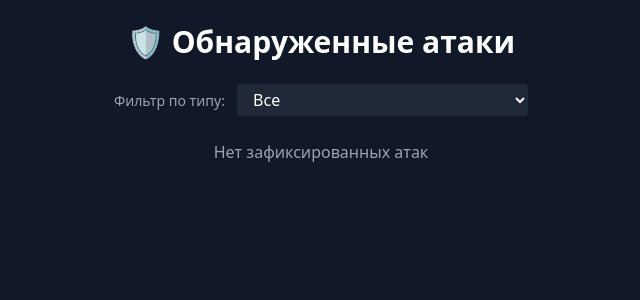
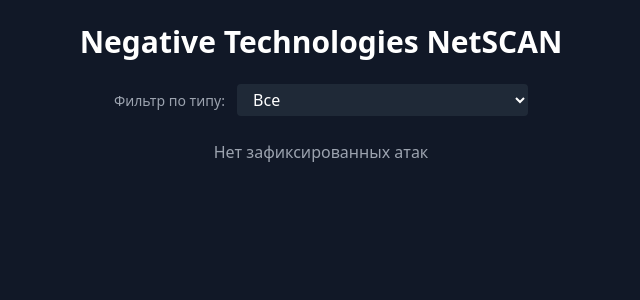
Before and after one commit to A-Lyaska/Pet_Stud_Project_Negative_Technologies_NetScan, a Flask app: page / in a window 1280 px wide. Shown: the top 300 px of the page, without its empty margins (319-959 px from the left). Run offline with Flask 3, Linux system fonts and the light colour scheme; data that the repository does not hold is empty; some libraries are stand-ins or nearby versions.

Commit message:
6.3.6.23

```diff
--- a/webapp/templates/index.html
+++ b/webapp/templates/index.html
@@ -7,7 +7,7 @@
 </head>
 <body class="bg-gray-900 text-white">
     <div class="container mx-auto p-6">
-        <h1 class="text-3xl font-bold mb-6 text-center">🛡️ Обнаруженные атаки</h1>
+        <h1 class="text-3xl font-bold mb-6 text-center">Negative Technologies NetSCAN</h1>
 
         <div class="mb-6 text-center">
             <label for="filter" class="text-sm text-gray-400">Фильтр по типу:</label>
```
